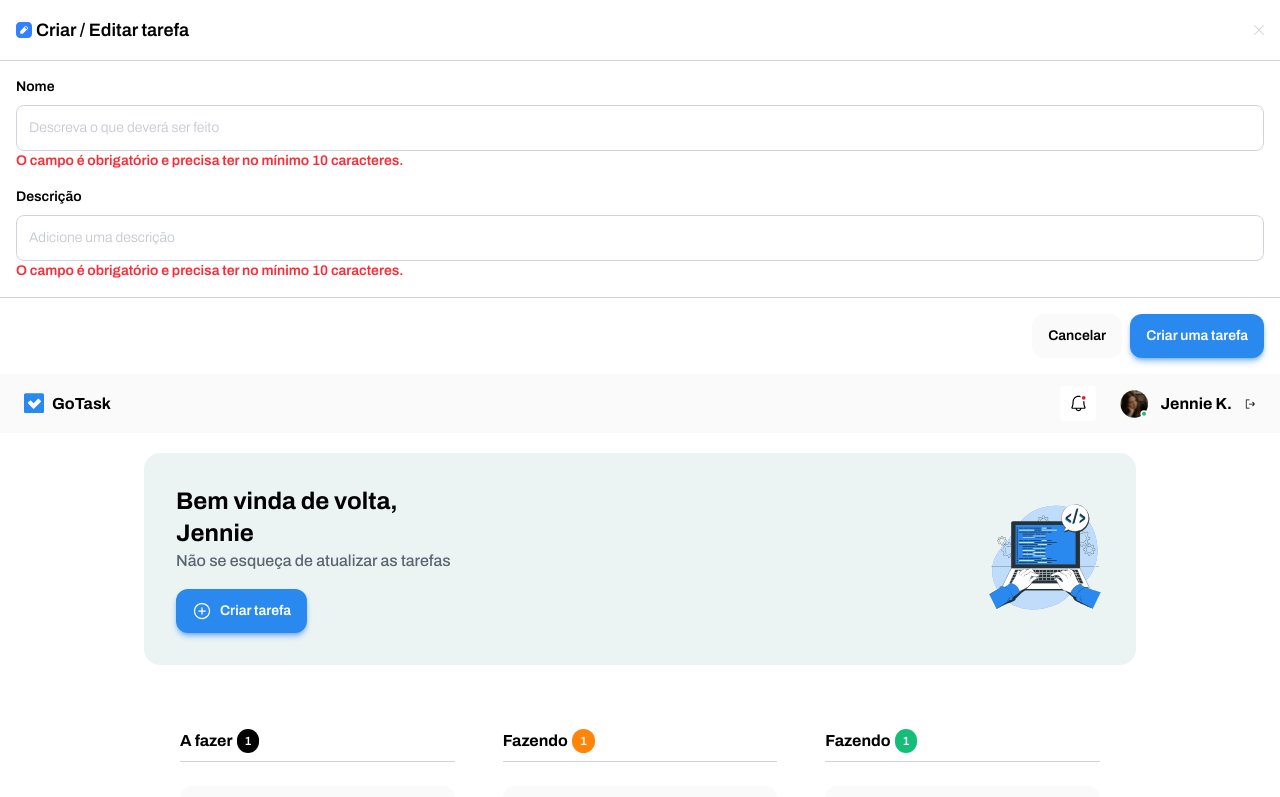
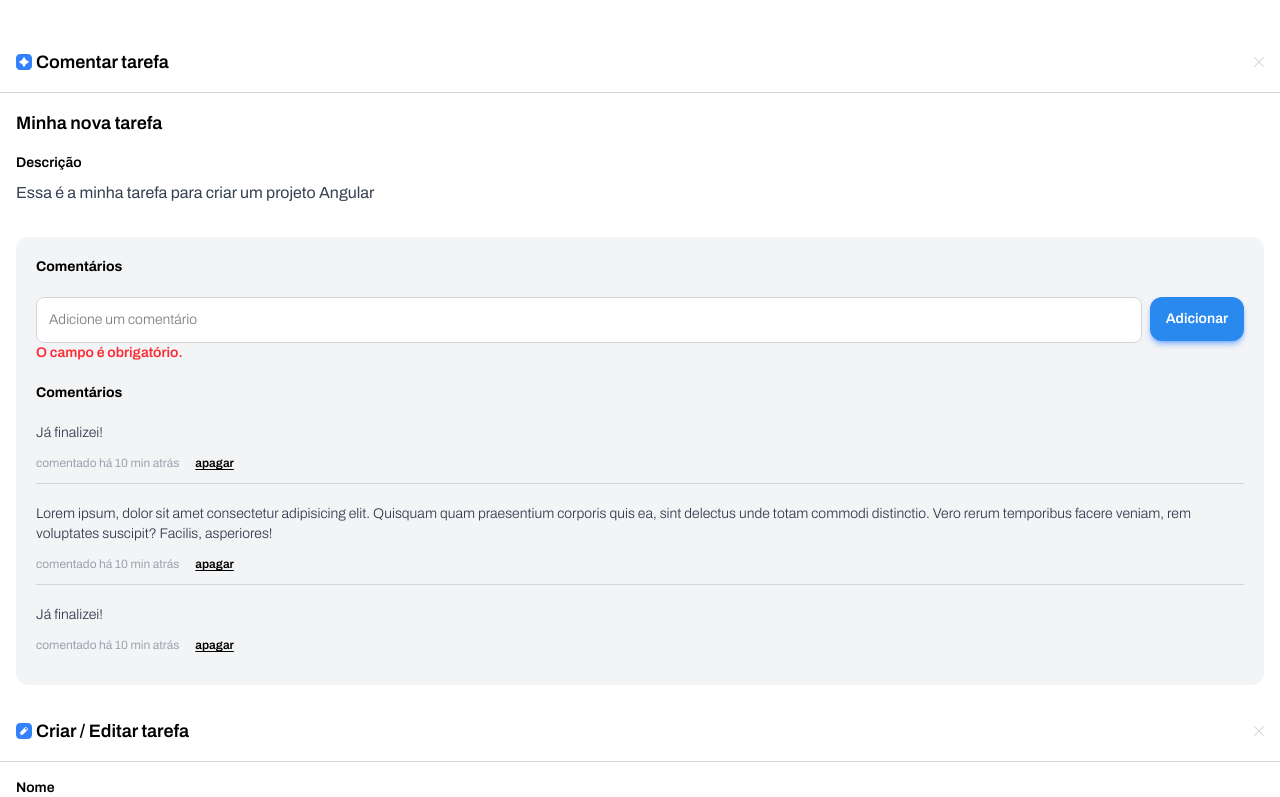
Before and after one commit to eriksongoncalves/angular-go-stack, an Angular app: page / in a window 1280 px wide. Shown: the top 797 px of the page. Built offline with nearby package versions, Linux system fonts and the light colour scheme.

Commit message:
styles: task comments component

```diff
--- a/src/app/app.html
+++ b/src/app/app.html
@@ -1,3 +1,5 @@
+<app-task-comments-modal />
+
 <app-task-form-modal />
 
 <div class="mx-auto max-w-7xl">
--- a/src/app/app.ts
+++ b/src/app/app.ts
@@ -3,9 +3,10 @@ import { Component } from '@angular/core'
 import { Header } from '@components/header/header'
 import { MainContent } from '@components/main-content/main-content'
 import { TaskFormModal } from '@components/task-form-modal/task-form-modal'
+import { TaskCommentsModal } from '@components/task-comments-modal/task-comments-modal'
 @Component({
   selector: 'app-root',
-  imports: [Header, MainContent, TaskFormModal],
+  imports: [Header, MainContent, TaskFormModal, TaskCommentsModal],
   templateUrl: './app.html',
   styleUrl: './app.css'
 })
--- a/src/app/components/task-comments-modal/task-comments-modal.html
+++ b/src/app/components/task-comments-modal/task-comments-modal.html
@@ -1 +1,93 @@
-<p>task-comments-modal works!</p>
+<form class="scrollbar-hidden max-h-[500] overflow-scroll rounded-xl bg-white">
+  <div class="flex items-center gap-1 p-4"></div>
+
+  <div class="flex gap-1 p-4">
+    <img src="images/icon-task-star.svg" class="" alt="" />
+
+    <h1 class="text-lg font-semibold">Comentar tarefa</h1>
+
+    <img src="images/icon-close.svg" class="ml-auto cursor-pointer" alt="" />
+  </div>
+
+  <div class="border-t border-[#d1d5db] p-4">
+    <h1 class="mb-4 text-lg font-semibold">Minha nova tarefa</h1>
+    <p class="mb-2 text-sm font-semibold">Descrição</p>
+    <p class="text-base font-normal text-[#374151]">
+      Essa é a minha tarefa para criar um projeto Angular
+    </p>
+  </div>
+
+  <div class="p-4">
+    <div class="flex flex-col gap-5 rounded-xl bg-[#f3f4f6] p-5">
+      <div>
+        <p class="text-sm font-bold">Comentários</p>
+      </div>
+
+      <div class="flex items-start gap-2">
+        <div class="flex w-full flex-col">
+          <input
+            type="text"
+            placeholder="Adicione um comentário"
+            class="flex-1 rounded-lg border border-[#d1d5db] bg-white p-3 text-sm font-light"
+          />
+          <p class="text-sm font-semibold text-red-500">O campo é obrigatório.</p>
+        </div>
+
+        <button
+          type="button"
+          class="cursor-pointer rounded-xl bg-[#2a89ef] px-4 py-3 text-sm font-semibold text-white shadow-md shadow-blue-500/50 transition-transform duration-75 active:translate-y-1"
+        >
+          Adicionar
+        </button>
+      </div>
+
+      <div>
+        <p class="text-sm font-bold">Comentários</p>
+      </div>
+
+      <!-- Comentários -->
+      <div class="scrollbar-hidden flex max-h-44 flex-col gap-5 overflow-scroll">
+        <div class="flex flex-col gap-3 border-b border-[#d1d5db]">
+          <div>
+            <p class="text-sm font-light text-[#374151]">Já finalizei!</p>
+          </div>
+
+          <div class="mb-3 flex gap-4">
+            <p class="text-xs font-normal text-[#9ca3af]">comentado há 10 min atrás</p>
+            <p class="cursor-pointer text-xs font-semibold underline underline-offset-2">apagar</p>
+          </div>
+        </div>
+      </div>
+
+      <div class="scrollbar-hidden flex max-h-44 flex-col gap-5 overflow-scroll">
+        <div class="flex flex-col gap-3 border-b border-[#d1d5db]">
+          <div>
+            <p class="text-sm font-light text-[#374151]">
+              Lorem ipsum, dolor sit amet consectetur adipisicing elit. Quisquam quam praesentium
+              corporis quis ea, sint delectus unde totam commodi distinctio. Vero rerum temporibus
+              facere veniam, rem voluptates suscipit? Facilis, asperiores!
+            </p>
+          </div>
+
+          <div class="mb-3 flex gap-4">
+            <p class="text-xs font-normal text-[#9ca3af]">comentado há 10 min atrás</p>
+            <p class="cursor-pointer text-xs font-semibold underline underline-offset-2">apagar</p>
+          </div>
+        </div>
+      </div>
+
+      <div class="scrollbar-hidden flex max-h-44 flex-col gap-5 overflow-scroll">
+        <div class="flex flex-col gap-3">
+          <div>
+            <p class="text-sm font-light text-[#374151]">Já finalizei!</p>
+          </div>
+
+          <div class="mb-3 flex gap-4">
+            <p class="text-xs font-normal text-[#9ca3af]">comentado há 10 min atrás</p>
+            <p class="cursor-pointer text-xs font-semibold underline underline-offset-2">apagar</p>
+          </div>
+        </div>
+      </div>
+    </div>
+  </div>
+</form>
```
